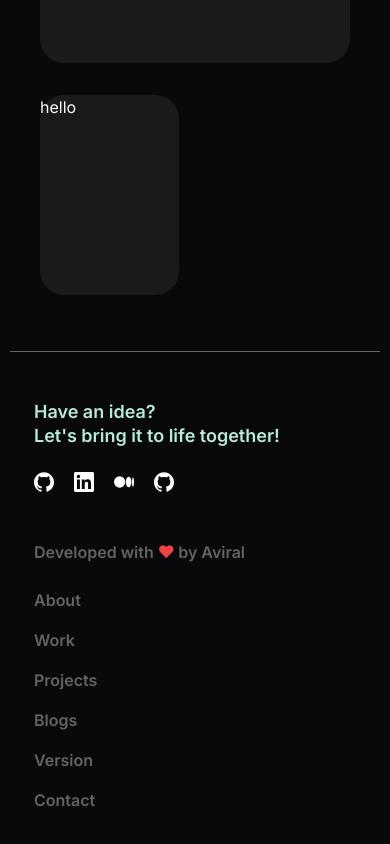
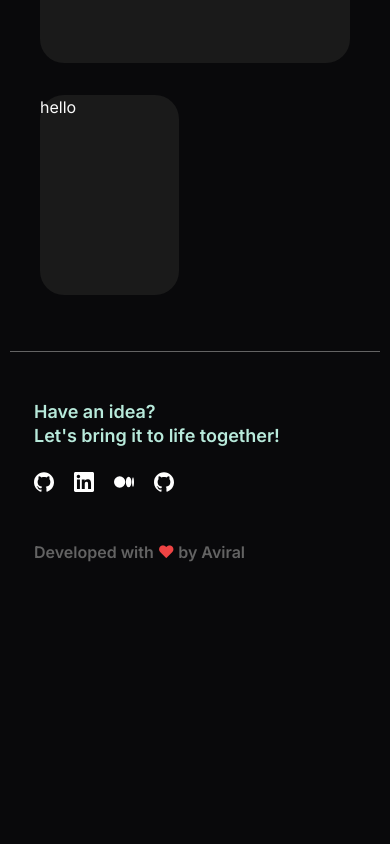
Before and after one commit to aviralj02/portfolio-v2, a Next.js app: page / in a window 390 px wide. Shown: the part 2353-3197 px from the top of the page. After the commit the page ends 2961 px from the top, so only its background shows below. Built offline with nearby package versions, Linux system fonts and the light colour scheme.

Commit message:
style: :lipstick: update footer

```diff
--- a/src/components/Footer.tsx
+++ b/src/components/Footer.tsx
@@ -73,7 +73,7 @@ const Footer = (props: Props) => {
     <div className="max-w-screen-xl mx-auto py-8 px-2.5 md:px-20">
       <hr className="w-full border-0 h-[1px] bg-dim" />
 
-      <div className="flex flex-col sm:flex-row justify-between mt-12 px-6 sm:h-44">
+      <div className="flex justify-between mt-12 px-6 h-44">
         <div className="flex flex-col gap-12">
           <div className="flex flex-col gap-6">
             <div className="flex flex-col text-left font-semibold text-lg text-secondary-text leading-6">
@@ -100,7 +100,7 @@ const Footer = (props: Props) => {
           </div>
         </div>
 
-        <div className="flex flex-col gap-4 sm:gap-6 flex-wrap text-dim font-semibold mt-6 sm:m-0">
+        <div className="hidden sm:flex flex-col gap-6 flex-wrap text-dim font-semibold">
           {footerLinks.map((link: FooterLink) => (
             <Link
               key={link.label}
```
